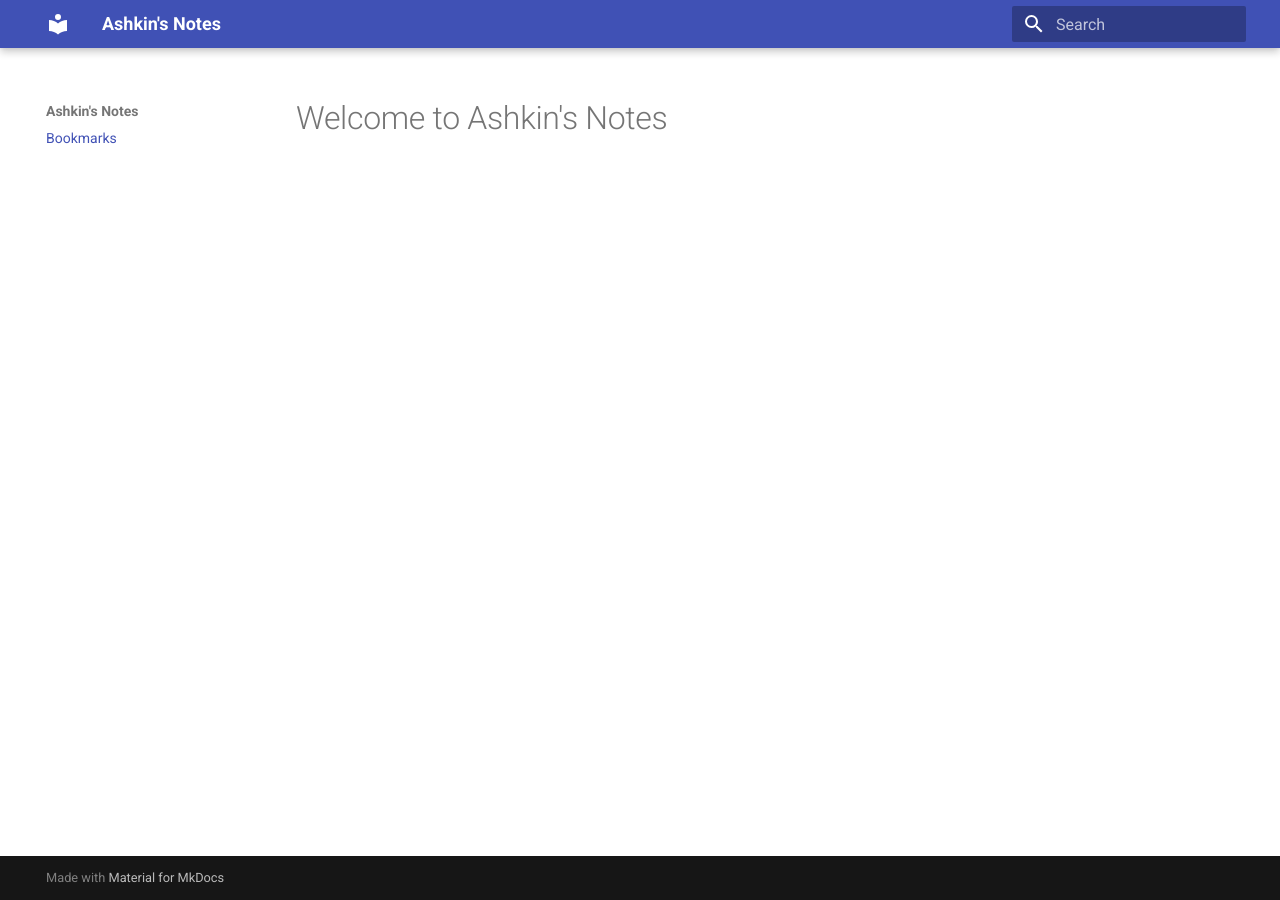
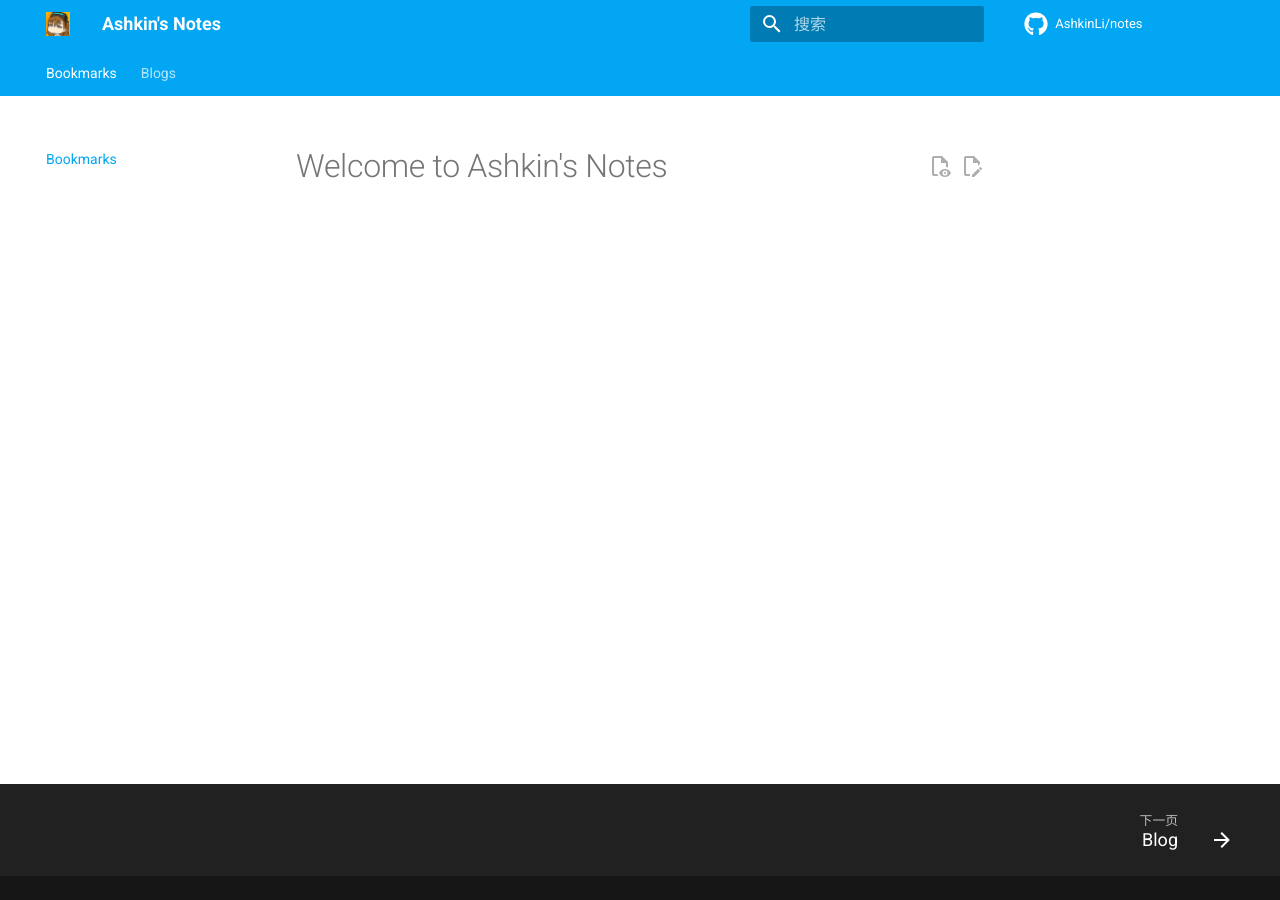
Before and after one commit to AshkinLi/notes, an MkDocs documentation site: the page built from docs/index.md, in a window 1280 px wide. Built offline with MkDocs 1.6.1 and Material for MkDocs 9.7.7, drawn with Linux system fonts in a browser that asks for light colours; comment, search, counter and statistics services are not loaded.

Commit message:
Synchronized in 2024-08-16 19:14:12

```diff
--- a/mkdocs.yml
+++ b/mkdocs.yml
@@ -1,13 +1,101 @@
+# Project information
 site_name: Ashkin's Notes
 site_url: https://github.com/AshkinLi/notes
 site_author: Ashkin Y C Li
 site_description: >-
   Ashkin's Notes
 
-repo_name:
+# Repository
+repo_name: AshkinLi/notes
+repo_url: https://github.com/AshkinLi/notes
+edit_uri: blob/source/docs/
 
+# Configuration
 theme:
   name: material
+  logo: assets/logo.jpeg
+  language: zh
+  favicon: assets/logo.jpeg
+  features:
+    - content.action.edit
+    - content.action.view
+    - content.code.annotate
+    - content.code.copy
+    - content.tooltips
+    - header.autohide
+    - navigation.footer
+    - navigation.indexes
+    - navigation.sections
+    - navigation.tabs
+    - navigation.top
+    - navigation.tracking
+    - search.highlight
+    - search.share
+    - search.suggest
+    - toc.follow
+  font:
+    text: Roboto
+    code: Roboto Mono
+  icon:
+    repo: fontawesome/brands/github
+  palette:
+    primary: light blue
+    accent: light blue
 
+# Plugins
+plugins:
+  - blog
+  - git-revision-date-localized:
+      enable_creation_date: true
+  - search:
+      separator: '[\s\u200b\-_,:!=\[\]()"`/]+|\.(?!\d)|&[lg]t;|(?!\b)(?=[A-Z][a-z])'
+  - tags
+
+# Additional configuration
+extra:
+  status:
+    new: Recently added
+    deprecated: Deprecated
+
+  generator: false
+
+# Extensions
+markdown_extensions:
+
+  # Python Markdown
+  - abbr
+  - admonition
+  - attr_list
+  - def_list
+  - footnotes
+  - md_in_html
+  - toc:
+      permalink: true
+
+  # Python Markdown Extensions
+  - pymdownx.arithmatex:
+      generic: true
+  - pymdownx.betterem:
+      smart_enable: all
+  - pymdownx.caret
+  - pymdownx.details
+  - pymdownx.emoji:
+      emoji_index: !!python/name:material.extensions.emoji.twemoji
+      emoji_generator: !!python/name:material.extensions.emoji.to_svg
+  - pymdownx.highlight
+  - pymdownx.inlinehilite
+  - pymdownx.keys
+  - pymdownx.mark
+  - pymdownx.smartsymbols
+  - pymdownx.superfences
+  - pymdownx.tabbed:
+      alternate_style: true
+  - pymdownx.tasklist:
+      custom_checkbox: true
+  - pymdownx.tilde
+
+# Page tree
 nav:
   - Bookmarks: index.md
+  - Blogs:
+    - blog/index.md
```
Also changed, not shown: docs/blog/index.md (added, +1 -0 lines), docs/assets/logo.jpeg (added).
